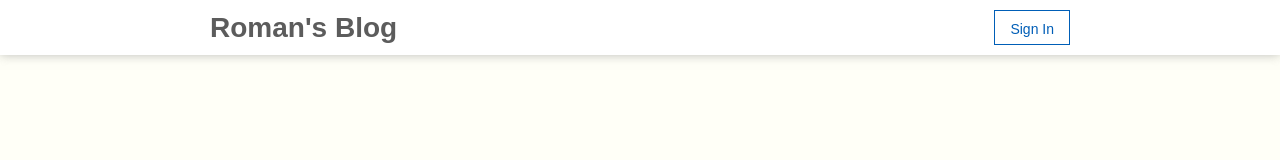
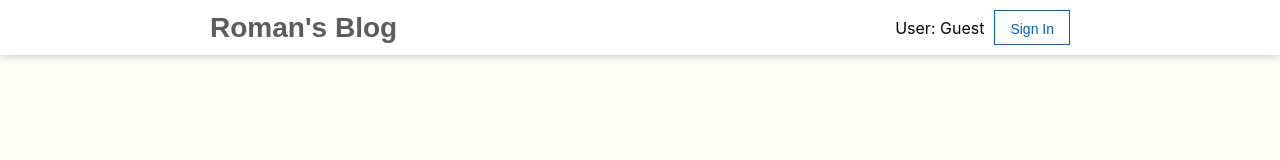
Before and after one commit to poludnev/blog_v1, a React (Create React App) app: page /signin in a window 1280 px wide. Shown: the top 160 px of the page. Built offline with nearby package versions, Linux system fonts and the light colour scheme; no server answers.

Commit message:
revise auth context, add Guest role

```diff
--- a/src/components/Header/Header.tsx
+++ b/src/components/Header/Header.tsx
@@ -1,4 +1,4 @@
-import { useEffect, useState } from 'react';
+import { useState } from 'react';
 import { useNavigate } from 'react-router-dom';
 import { useAuth } from 'src/contexts/AuthContext';
 import { modalTypes } from 'src/types';
@@ -10,22 +10,20 @@ const Header = (props: {
   showModal: (modalType: modalTypes) => () => void;
 }) => {
   const navigate = useNavigate();
-  const { currentUser, signOut } = useAuth();
-  const [isSignedIn, setSignedIn] = useState<boolean>(false);
+  const { currentUser, signOut, isSignedIn } = useAuth();
   const [isShowDropdown, setShowDropdown] = useState<boolean>(false);
   const { showModal } = props;
 
   const toogleDropdown = (): void => {
     setShowDropdown(!isShowDropdown);
   };
-
-  useEffect(() => {
-    setSignedIn(!!currentUser);
-  }, [currentUser]);
   return (
     <div className={styles.header}>
       {isShowDropdown && (
         <div className={styles.dropdown} onMouseLeave={toogleDropdown}>
+          <div className={styles.dropdownRow}>
+            <div className="sign-in-status">User: {currentUser?.userName}</div>
+          </div>
           {!isSignedIn && (
             <div className={styles.dropdownRow}>
               <Button
@@ -39,11 +37,6 @@ const Header = (props: {
           )}
           {isSignedIn && (
             <>
-              <div className={styles.dropdownRow}>
-                <div className="sign-in-status">
-                  User: {currentUser?.displayName}
-                </div>
-              </div>
               <div className={styles.dropdownRow}>
                 <Button
                   title="New Post"
@@ -79,11 +72,9 @@ const Header = (props: {
           />
         </div>
         <div className={styles.headerNavMenu}>
+          <div className="sign-in-status">User: {currentUser?.userName}</div>
           {isSignedIn && (
             <>
-              <div className="sign-in-status">
-                User: {currentUser?.displayName}
-              </div>
               <Button
                 title="New Post"
                 style={{ color: 'green', inverted: true, size: 'smaller' }}
@@ -100,7 +91,6 @@ const Header = (props: {
             <Button
               title="Sign In"
               onClick={() => {
-                console.log('click');
                 navigate('/signin');
               }}
               style={{ color: 'blue', size: 'smaller', inverted: true }}
--- a/src/contexts/AuthContext.tsx
+++ b/src/contexts/AuthContext.tsx
@@ -1,5 +1,6 @@
 import React, { useContext, useEffect, useState } from 'react';
 import { User } from 'firebase/auth';
+import { CurrentUser } from 'src/types';
 
 import { auth, signInWithEmail } from 'src/firebase';
 
@@ -7,31 +8,44 @@ type props = {
   children: React.ReactChild | React.ReactChild[];
   value: any;
 };
+
 const AuthContext = React.createContext<any>(null);
 
-export const useAuth = () => {
+export const useAuth = (): {
+  currentUser: CurrentUser;
+  signIn: any;
+  signOut: any;
+  isSignedIn: boolean;
+} => {
   return useContext(AuthContext);
 };
 
 export const AuthProvider = ({ children }: props) => {
-  const [currentUser, setCurrentUser] = useState<User | null>(null);
+  const [currentUser, setCurrentUser] = useState<CurrentUser | null>(null);
+  const [isSignedIn, setSignedIn] = useState<boolean>(false);
 
   const signIn = (login: string, password: string) => {
     return signInWithEmail(login, password);
   };
 
   const signOut = () => {
+    setSignedIn(false);
     return auth.signOut();
   };
 
   useEffect(() => {
     const unsub = auth.onAuthStateChanged((user) => {
-      setCurrentUser(user);
+      setCurrentUser({
+        email: user?.email || null,
+        userName: user?.displayName || 'Guest',
+        role: 'guest',
+      });
+      setSignedIn(!!user);
     });
     return unsub;
   }, []);
 
-  const value = { currentUser, signIn, signOut };
+  const value = { currentUser, signIn, signOut, isSignedIn };
 
   return <AuthContext.Provider value={value}>{children}</AuthContext.Provider>;
 };
--- a/src/pages/homepage/Homepage.tsx
+++ b/src/pages/homepage/Homepage.tsx
@@ -4,7 +4,7 @@ import { Routes, Route, Navigate } from 'react-router-dom';
 import BlogBody from 'src/components/BlogBody/BlogBody';
 import Header from 'src/components/Header/Header';
 import Modal from 'src/components/Modal/Modal';
-import SignInPage from '../SignInPage/SignInPage';
+import SignInPage from 'src/pages/SignInPage/SignInPage';
 import modalModel from 'src/models/modal.model';
 import BackToTopButton from 'src/components/BackToTopButton/BackToTopButton';
 
@@ -44,7 +44,6 @@ const Homepage = () => {
   };
 
   useEffect(() => {
-    console.log('asdf');
     window.addEventListener('scroll', listenToScrollShowBackButton);
 
     return () =>
--- a/src/types.ts
+++ b/src/types.ts
@@ -20,3 +20,9 @@ export interface ModalBasicProps {
 }
 
 export type modalTypes = 'newPostModal' | 'signInModal';
+
+export interface CurrentUser {
+  email: string | null;
+  userName: string;
+  role: 'admin' | 'user' | 'guest';
+}
```
